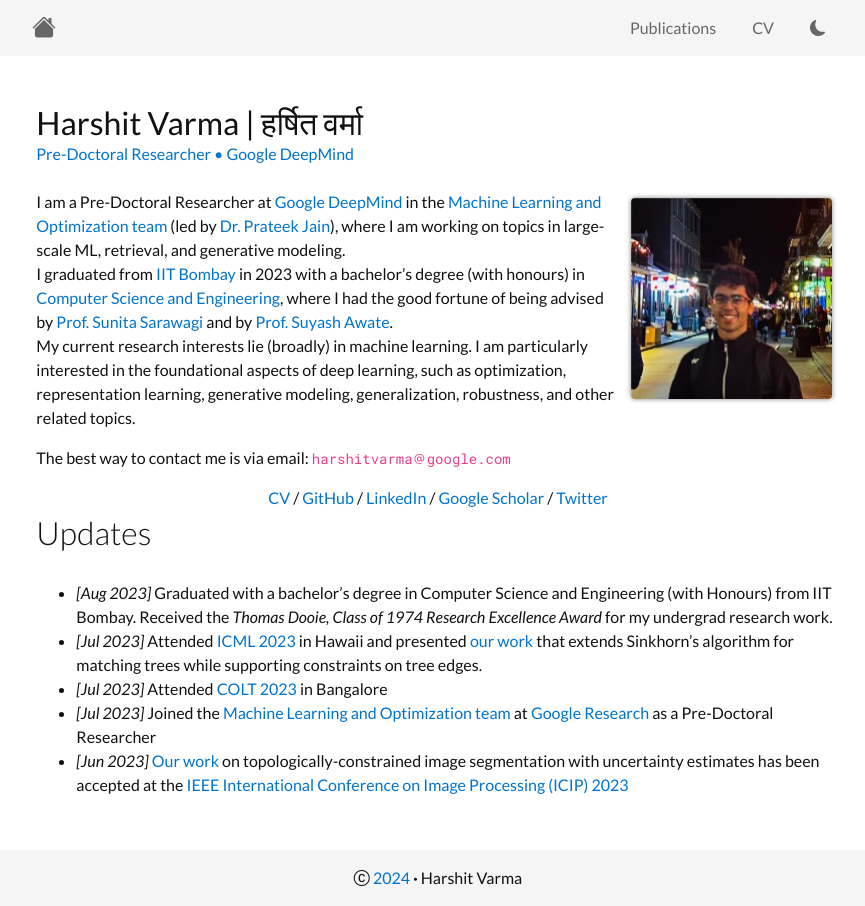
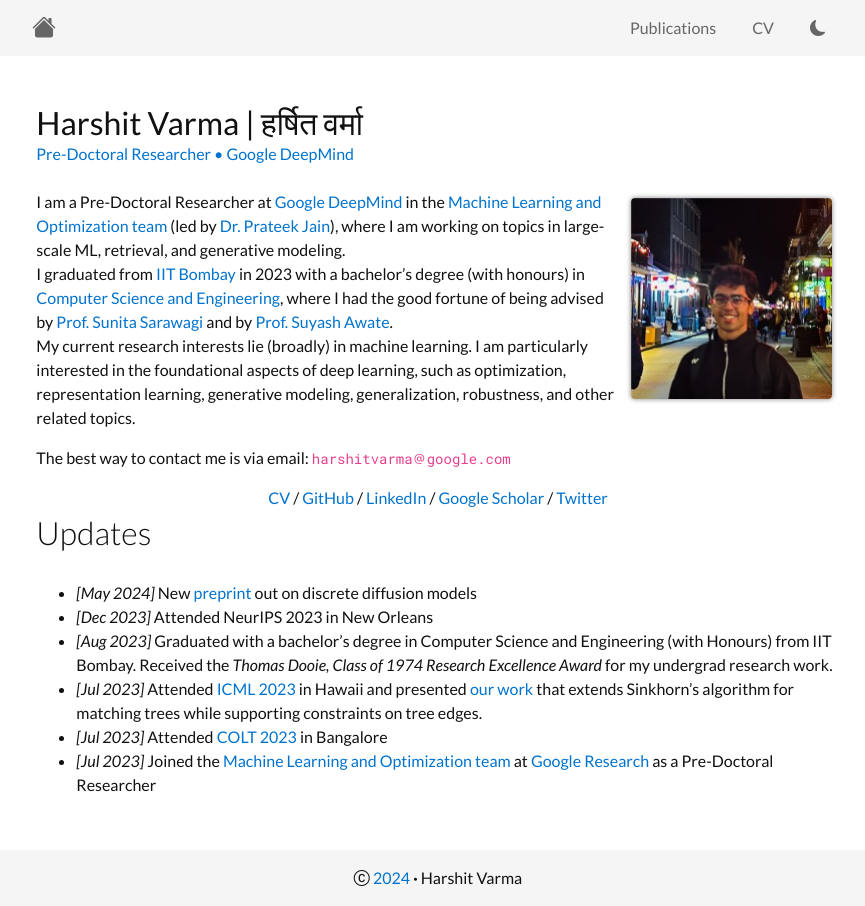
Before and after one commit to hrshtv/hrshtv.github.io, a Jekyll site: the page built from index.html, in a window 1280 px wide. Shown: the whole page, without its empty margins (202-1067 px from the left). Built offline with Jekyll 4.4.1, drawn with Linux system fonts in a browser that asks for light colours; nearby versions of some CDN libraries.

Commit message:
Update updates.md

```diff
--- a/_includes/updates.md
+++ b/_includes/updates.md
@@ -1,3 +1,5 @@
+- *[May 2024]* New [preprint](https://arxiv.org/abs/2405.17035) out on discrete diffusion models
+- *[Dec 2023]* Attended NeurIPS 2023 in New Orleans
 - *[Aug 2023]* Graduated with a bachelor's degree in Computer Science and Engineering (with Honours) from IIT Bombay. Received the <i>Thomas Dooie, Class of 1974 Research Excellence Award</i> for my undergrad research work.
 - *[Jul 2023]* Attended [ICML 2023](https://icml.cc/) in Hawaii and presented [our work](https://proceedings.mlr.press/v202/varma23a.html) that extends Sinkhorn's algorithm for matching trees while supporting constraints on tree edges.
 - *[Jul 2023]* Attended [COLT 2023](https://learningtheory.org/colt2023/) in Bangalore
```
